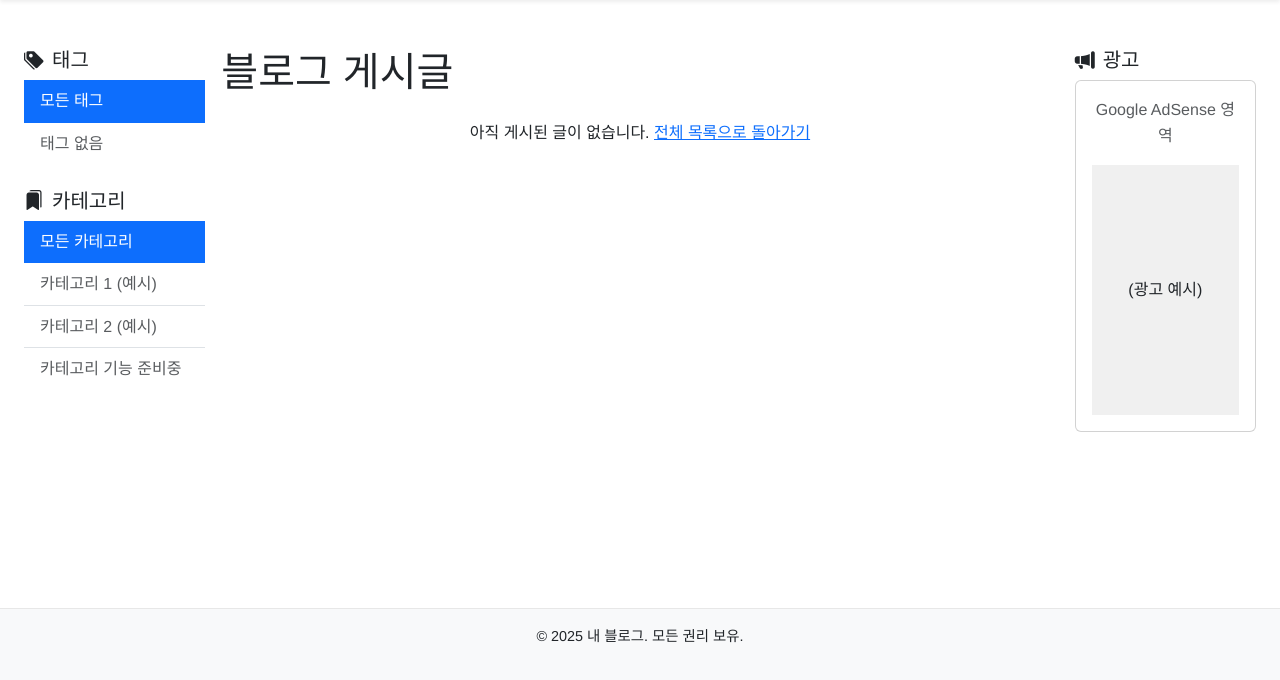
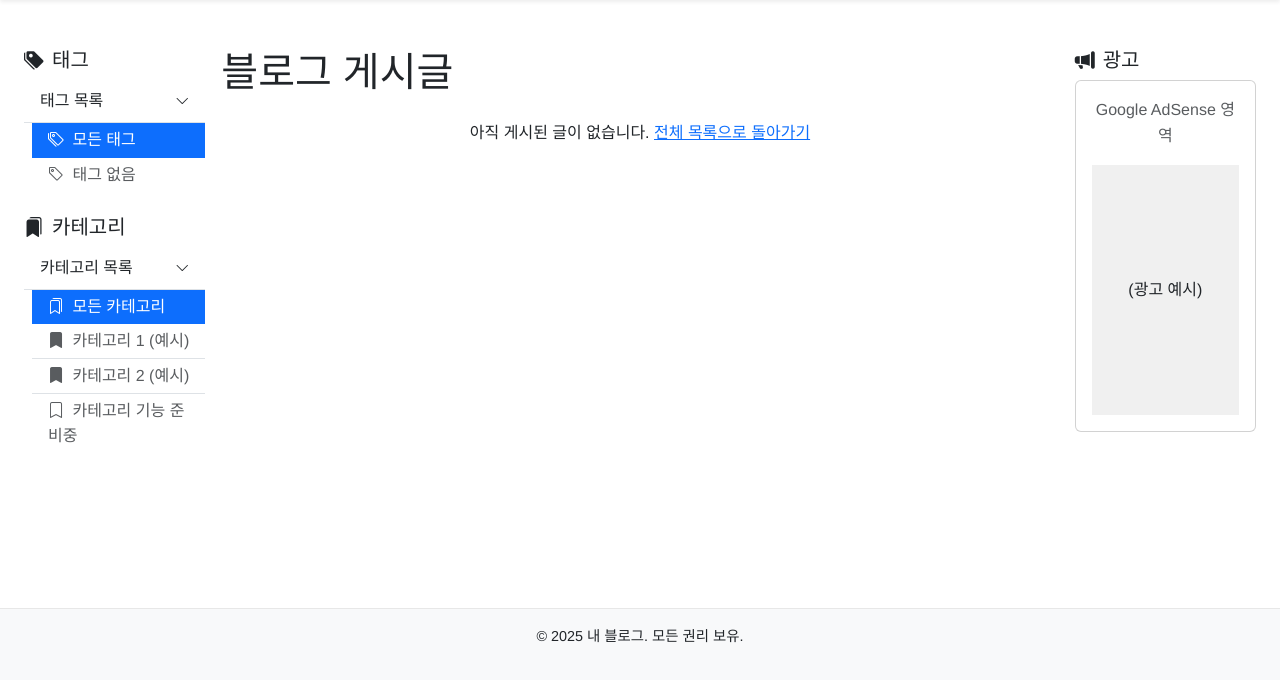
Before and after one commit to devzerops/blog, a Flask app: page / in a window 1280 px wide. Shown: the part 120-800 px from the top of the page. Run offline with Flask 3, Linux system fonts and the light colour scheme; data that the repository does not hold is empty; some libraries are stand-ins or nearby versions.

Commit message:
edit: left navbar

```diff
--- a/app/templates/post_list.html
+++ b/app/templates/post_list.html
@@ -13,41 +13,62 @@
 {% block main_container_class %}container-fluid{% endblock %}
 
 {% block content %}
+<!-- Off-canvas Filter Button (Mobile Only) -->
+<div class="d-md-none mb-3 text-end">
+    <button class="btn btn-outline-secondary" type="button" data-bs-toggle="offcanvas" data-bs-target="#filterOffcanvas" aria-controls="filterOffcanvas">
+        <i class="bi bi-funnel-fill"></i> 필터
+    </button>
+</div>
+
 <div class="row mt-4">
     <!-- Left Sidebar for Filters -->
-    <div class="col-md-2 ps-lg-4 ps-md-3 ps-2 pe-2">
+    <div class="d-none d-md-block col-md-2 ps-lg-4 ps-md-3 ps-2 pe-2">
         <div class="sticky-top" style="top: 20px;">
             <h5><i class="bi bi-tags-fill me-2"></i>태그</h5>
             <div class="list-group list-group-flush mb-4">
-                <a href="{{ url_for('public.post_list') }}" class="list-group-item list-group-item-action {% if not tag_filter and not category_filter %}active{% endif %}">
-                    모든 태그
+                <a class="list-group-item list-group-item-action d-flex justify-content-between align-items-center py-2" data-bs-toggle="collapse" href="#collapseTagsDesktop" role="button" aria-expanded="true" aria-controls="collapseTagsDesktop">
+                    <span>태그 목록</span> <i class="bi bi-chevron-down small"></i>
                 </a>
-                {% if all_tags %}
-                    {% for tag in all_tags %}
-                        <a href="{{ url_for('public.post_list', tag=tag) }}" class="list-group-item list-group-item-action {% if tag_filter == tag %}active{% endif %}">
-                            {{ tag }}
+                <div class="collapse show" id="collapseTagsDesktop">
+                    <div class="list-group list-group-flush ps-2">
+                        <a href="{{ url_for('public.post_list') }}" class="list-group-item list-group-item-action py-1 {% if not tag_filter and not category_filter %}active{% endif %}">
+                            <i class="bi bi-tags me-1"></i> 모든 태그
                         </a>
-                    {% endfor %}
-                {% else %}
-                    <span class="list-group-item text-muted">태그 없음</span>
-                {% endif %}
+                        {% if all_tags %}
+                            {% for tag_item in all_tags %}
+                                <a href="{{ url_for('public.post_list', tag=tag_item) }}" class="list-group-item list-group-item-action py-1 {% if tag_filter == tag_item %}active{% endif %}">
+                                    <i class="bi bi-tag-fill me-1"></i> {{ tag_item }}
+                                </a>
+                            {% endfor %}
+                        {% else %}
+                            <span class="list-group-item py-1 text-muted"><i class="bi bi-tag me-1"></i> 태그 없음</span>
+                        {% endif %}
+                    </div>
+                </div>
             </div>
 
             <h5><i class="bi bi-bookmarks-fill me-2"></i>카테고리</h5>
             <div class="list-group list-group-flush">
-                <a href="{{ url_for('public.post_list') }}" class="list-group-item list-group-item-action {% if not category_filter and not tag_filter %}active{% endif %}">
-                    모든 카테고리
+                <a class="list-group-item list-group-item-action d-flex justify-content-between align-items-center py-2" data-bs-toggle="collapse" href="#collapseCategoriesDesktop" role="button" aria-expanded="true" aria-controls="collapseCategoriesDesktop">
+                    <span>카테고리 목록</span> <i class="bi bi-chevron-down small"></i>
                 </a>
-                {# Placeholder for categories - replace with actual categories later #}
-                <a href="#" class="list-group-item list-group-item-action disabled">카테고리 1 (예시)</a>
-                <a href="#" class="list-group-item list-group-item-action disabled">카테고리 2 (예시)</a>
-                <span class="list-group-item text-muted">카테고리 기능 준비중</span>
+                <div class="collapse show" id="collapseCategoriesDesktop">
+                    <div class="list-group list-group-flush ps-2">
+                        <a href="{{ url_for('public.post_list') }}" class="list-group-item list-group-item-action py-1 {% if not category_filter and not tag_filter %}active{% endif %}">
+                            <i class="bi bi-bookmarks me-1"></i> 모든 카테고리
+                        </a>
+                        {# Placeholder for categories - replace with actual categories later #}
+                        <a href="#" class="list-group-item list-group-item-action py-1 disabled"><i class="bi bi-bookmark-fill me-1"></i> 카테고리 1 (예시)</a>
+                        <a href="#" class="list-group-item list-group-item-action py-1 disabled"><i class="bi bi-bookmark-fill me-1"></i> 카테고리 2 (예시)</a>
+                        <span class="list-group-item py-1 text-muted"><i class="bi bi-bookmark me-1"></i> 카테고리 기능 준비중</span>
+                    </div>
+                </div>
             </div>
         </div>
     </div>
 
     <!-- Right Content Area for Posts -->
-    <div class="col-md-8 px-2">
+    <div class="col-12 col-md-8 px-3 px-md-2">
         <h1 class="mb-4">
             {{ title }}
             {% if tag_filter %} <small class="text-muted">({{ tag_filter }} 태그)</small>{% endif %}
@@ -139,7 +160,7 @@
     </div>
 
     <!-- Right Sidebar for AdSense -->
-    <div class="col-md-2 ps-2 pe-lg-4 pe-md-3 pe-2">
+    <div class="d-none d-md-block col-md-2 ps-2 pe-lg-4 pe-md-3 pe-2">
         <div class="sticky-top" style="top: 20px;">
             <h5><i class="bi bi-megaphone-fill me-2"></i>광고</h5>
             <div class="card">
@@ -156,4 +177,55 @@
     </div>
 
 </div>
+
+<!-- Off-canvas Sidebar for Filters -->
+<div class="offcanvas offcanvas-start" tabindex="-1" id="filterOffcanvas" aria-labelledby="filterOffcanvasLabel">
+    <div class="offcanvas-header">
+        <h5 class="offcanvas-title" id="filterOffcanvasLabel">필터</h5>
+        <button type="button" class="btn-close" data-bs-dismiss="offcanvas" aria-label="Close"></button>
+    </div>
+    <div class="offcanvas-body">
+        <!-- Content from the original left sidebar, now with dropdowns -->
+        <h5><i class="bi bi-tags-fill me-2"></i>태그</h5>
+        <div class="list-group list-group-flush mb-4">
+            <a class="list-group-item list-group-item-action d-flex justify-content-between align-items-center py-2" data-bs-toggle="collapse" href="#collapseTagsOffcanvas" role="button" aria-expanded="true" aria-controls="collapseTagsOffcanvas">
+                <span>태그 목록</span> <i class="bi bi-chevron-down small"></i>
+            </a>
+            <div class="collapse show" id="collapseTagsOffcanvas">
+                <div class="list-group list-group-flush ps-2">
+                    <a href="{{ url_for('public.post_list') }}" class="list-group-item list-group-item-action py-1 {% if not tag_filter and not category_filter %}active{% endif %}">
+                        <i class="bi bi-tags me-1"></i> 모든 태그
+                    </a>
+                    {% if all_tags %}
+                        {% for tag_item in all_tags %}
+                            <a href="{{ url_for('public.post_list', tag=tag_item) }}" class="list-group-item list-group-item-action py-1 {% if tag_filter == tag_item %}active{% endif %}">
+                                <i class="bi bi-tag-fill me-1"></i> {{ tag_item }}
+                            </a>
+                        {% endfor %}
+                    {% else %}
+                        <span class="list-group-item py-1 text-muted"><i class="bi bi-tag me-1"></i> 태그 없음</span>
+                    {% endif %}
+                </div>
+            </div>
+        </div>
+
+        <h5><i class="bi bi-bookmarks-fill me-2"></i>카테고리</h5>
+        <div class="list-group list-group-flush">
+            <a class="list-group-item list-group-item-action d-flex justify-content-between align-items-center py-2" data-bs-toggle="collapse" href="#collapseCategoriesOffcanvas" role="button" aria-expanded="true" aria-controls="collapseCategoriesOffcanvas">
+                <span>카테고리 목록</span> <i class="bi bi-chevron-down small"></i>
+            </a>
+            <div class="collapse show" id="collapseCategoriesOffcanvas">
+                <div class="list-group list-group-flush ps-2">
+                    <a href="{{ url_for('public.post_list') }}" class="list-group-item list-group-item-action py-1 {% if not category_filter and not tag_filter %}active{% endif %}">
+                        <i class="bi bi-bookmarks me-1"></i> 모든 카테고리
+                    </a>
+                    {# Placeholder for categories - replace with actual categories later #}
+                    <a href="#" class="list-group-item list-group-item-action py-1 disabled"><i class="bi bi-bookmark-fill me-1"></i> 카테고리 1 (예시)</a>
+                    <a href="#" class="list-group-item list-group-item-action py-1 disabled"><i class="bi bi-bookmark-fill me-1"></i> 카테고리 2 (예시)</a>
+                    <span class="list-group-item py-1 text-muted"><i class="bi bi-bookmark me-1"></i> 카테고리 기능 준비중</span>
+                </div>
+            </div>
+        </div>
+    </div>
+</div>
 {% endblock %}
```
